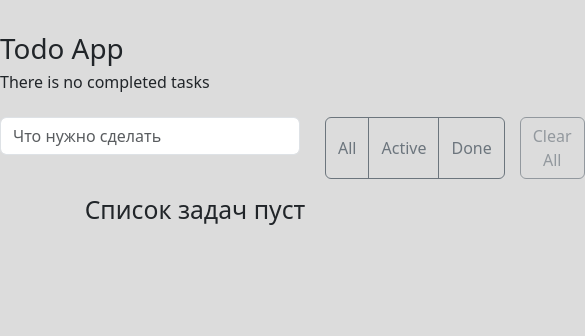
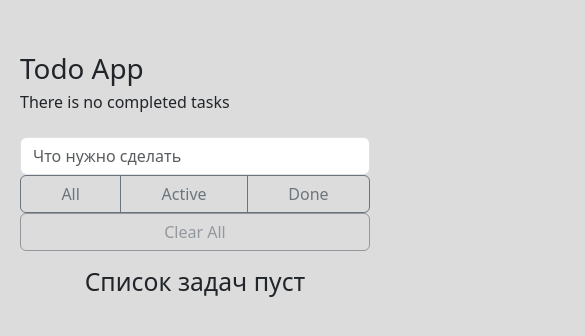
Before and after one commit to nxs88/Kata-Todo-App, a React (Create React App) app: page / in a window 390 px wide. Shown: the top 336 px of the page, 585 px wide, since content can reach past the window. Built offline with nearby package versions, Linux system fonts and the light colour scheme.

Commit message:
Adaptive add

```diff
--- a/src/App.css
+++ b/src/App.css
@@ -23,12 +23,12 @@ body {
 .btn-success:active {
   transform: scale(0.98);
 }
-@media (max-width: 320px) {
+@media (max-width: 430px) {
   .todo-app {
-    max-width: 320px;
+    max-width: 430px;
     padding: 20px;
   }
-  .top-panel{
+  .top-panel {
     display: flex;
     flex-direction: column;
   }
--- a/src/components/NewTaskForm.css
+++ b/src/components/NewTaskForm.css
@@ -7,7 +7,7 @@
   margin-right: 10px;
 }
 
-@media (max-width: 320px) {
+@media (max-width: 430px) {
   .search-input {
     width: 100%;
   }
--- a/src/components/TasksFilter.css
+++ b/src/components/TasksFilter.css
@@ -1,7 +1,7 @@
 .btn--clear {
   margin-left: 15px;
 }
-@media (max-width: 320px) {
+@media (max-width: 430px) {
   .btn--clear {
     margin-left: 0;
   }
```
